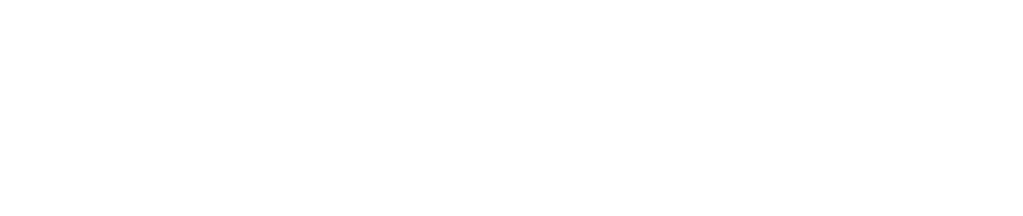
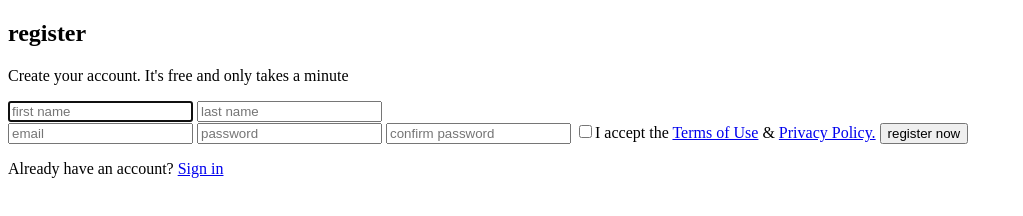
Before and after one commit to AlexeyKhaletskiy/fd_form_practice_22-05, a plain HTML site: page index.html in a window 1280 px wide. Shown: the whole page, without its empty margins (0-1023 px from the left). Drawn offline with Linux system fonts and the light colour scheme.

Commit message:
Add HTML structure

```diff
--- a/index.html
+++ b/index.html
@@ -8,6 +8,33 @@
   <link rel="stylesheet" href="./assets/css/style.css">
 </head>
 <body>
+  <section class="register">
+      <h2 class="title">register</h2>
+      <p class="description">Create your account. It's free and only takes a minute</p>
+      <form action="#" class="register-form">
+        <div class="username-wrapper">
+          <label><input type="text" name="first name" placeholder="first name" autofocus required pattern="^[A-Z][a-z]{2,15}$"></label>
+          <label><input type="text" name="last name" placeholder="last name" required pattern="^[A-Z][a-z]{2,15}$"></label>
+        </div>
+      <label><input type="email" name="email" placeholder="email" required></label>
+      <label><input type="password" name="password" placeholder="password" required></label>
+      <label><input type="password" name="password" placeholder="confirm password" required></label>
+      <label><input type="checkbox" name="license" required>I accept the <a href="#" class="form-link">Terms of Use</a> & <a href="#" class="form-link">Privacy Policy.</a></label>
+      <input type="submit" value="register now">
 
+
+
+
+
+
+
+
+
+
+
+
+    </form>
+  </section>
+  <p class="sign-in">Already have an account? <a href="#" class="sign-link">Sign in</a></p>
 </body>
 </html>
```
